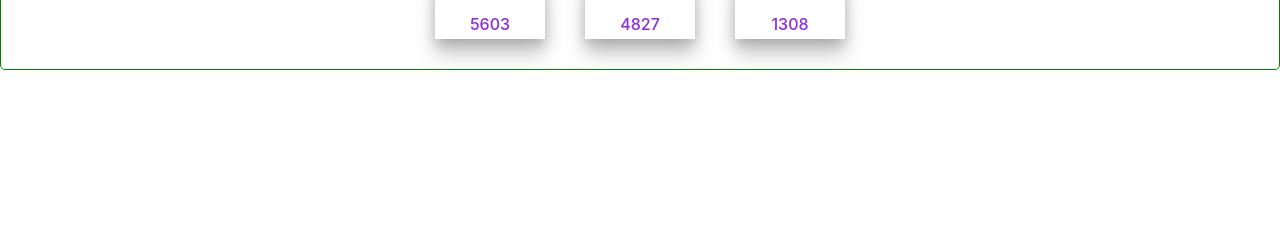
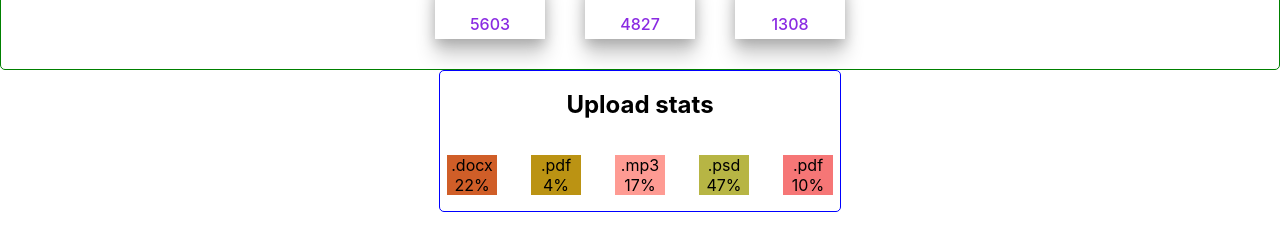
Before and after one commit to MykhailoTarasov/goit-react-hw-01-components, a React (Create React App) app: page / in a window 1280 px wide. Shown: the part 374-624 px from the top of the page. Built offline with nearby package versions, Linux system fonts and the light colour scheme.

Commit message:
Statistics done

```diff
--- a/src/components/App.jsx
+++ b/src/components/App.jsx
@@ -1,6 +1,8 @@
 import user from '../data/user.json';
+import data from '../data/data.json';
 
 import { Profile } from './Profile/Profile';
+import { Statistics } from './Statistics/Statistics';
 
 export function App() {
   return (
@@ -12,6 +14,7 @@ export function App() {
         avatar={user.avatar}
         stats={user.stats}
       />
+      <Statistics title='Upload stats' stats={data} />
     </div>
   );
 }
--- a/src/components/Profile/profile.module.css
+++ b/src/components/Profile/profile.module.css
@@ -15,9 +15,7 @@
     width: 250px;
     margin: 0 auto;
     border-radius: 5px;
-    box-shadow: 0 1px 4px rgba(0, 0, 0, 0.3),
-      -23px 0 20px -23px rgba(0, 0, 0, 0.8), 23px 0 20px -23px rgba(0, 0, 0, 0.8),
-      0 0 40px rgba(0, 0, 0, 0.1) inset;
+    box-shadow: 0 4px 12px rgba(0, 0, 0, 0.2), 0 16px 20px rgba(0, 0, 0, 0.2);
   }
 
   p {
--- /dev/null
+++ b/src/components/Statistics/Statistics.js
@@ -0,0 +1,30 @@
+import PropTypes from 'prop-types';
+import css from './Statistics.module.css';
+import { getRandomHexColor } from 'utilits/randomColor';
+
+export const Statistics = ({ title, stats }) => {
+    return (
+      <section className={css.statistics}>
+        <h2 className={css.title}>{title}</h2>
+        <ul className={css.statList}>
+          {stats.map(({ id, label, percentage }) => {
+            return (
+              <li className={css.item} key={id} style={{backgroundColor: getRandomHexColor()}}>
+                <span className={css.label}>{label}</span>
+                <span className={css.percentage}>{percentage}%</span>
+              </li>
+            );
+          })}
+        </ul>
+      </section>
+    );
+  };
+
+  Statistics.prototype ={
+    title: PropTypes.string,
+    stats: PropTypes.shape({
+        id: PropTypes.string,
+        label: PropTypes.string,
+        percentage: PropTypes.number,
+})
+}
--- /dev/null
+++ b/src/components/Statistics/Statistics.module.css
@@ -0,0 +1,24 @@
+.statistics {
+    display: flex;
+    flex-direction: column;
+    text-align: center;
+    width: 400px;
+    margin: auto;
+
+    border: 1px solid blue;
+    border-radius: 5px;
+  }
+
+  .statList {
+    display: flex;
+    gap: 20px;
+    text-align: center;
+    justify-content: space-around;
+    padding: 0;
+  }
+
+  .item {
+    display: flex;
+    flex-direction: column;
+    width: 50px;
+  }
--- /dev/null
+++ b/src/utilits/randomColor.js
@@ -0,0 +1,5 @@
+export function getRandomHexColor() {
+    return `#${Math.floor(Math.random() * 16777215)
+      .toString(16)
+      .padStart(6, 0)}`;
+  }
```
